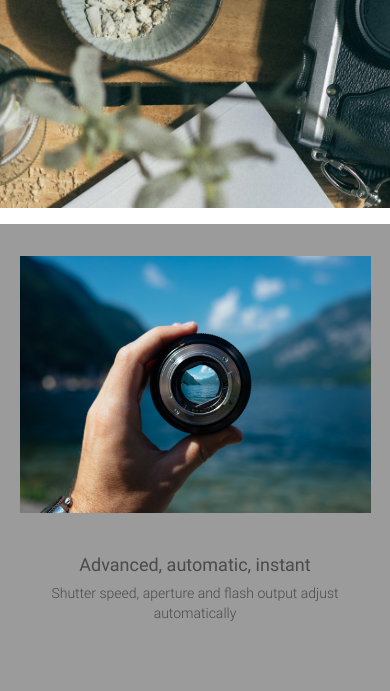
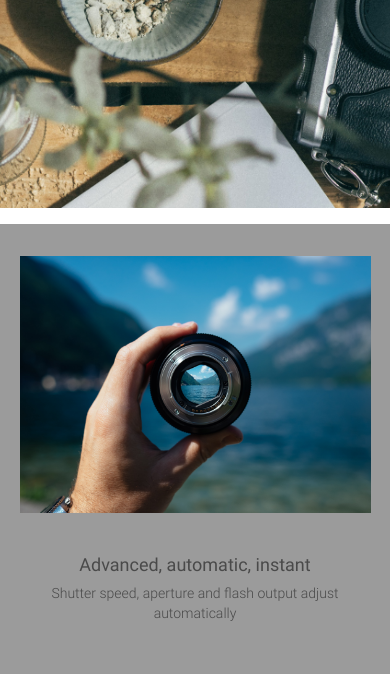
Before and after one commit to cucumbre0n/Fotomatic, a plain HTML site: page index.html in a window 390 px wide. Shown: the part 153-844 px from the top of the page. Drawn offline with Linux system fonts and the light colour scheme; a web font is replaced by a local one.

Commit message:
Update style.css

```diff
--- a/resources/css/style.css
+++ b/resources/css/style.css
@@ -385,7 +385,7 @@ header .mobile {
 
   .feature .center {
     font-size: 18px;
-    height: 5%;
+    height: 450px;
   }
 }
 
```
